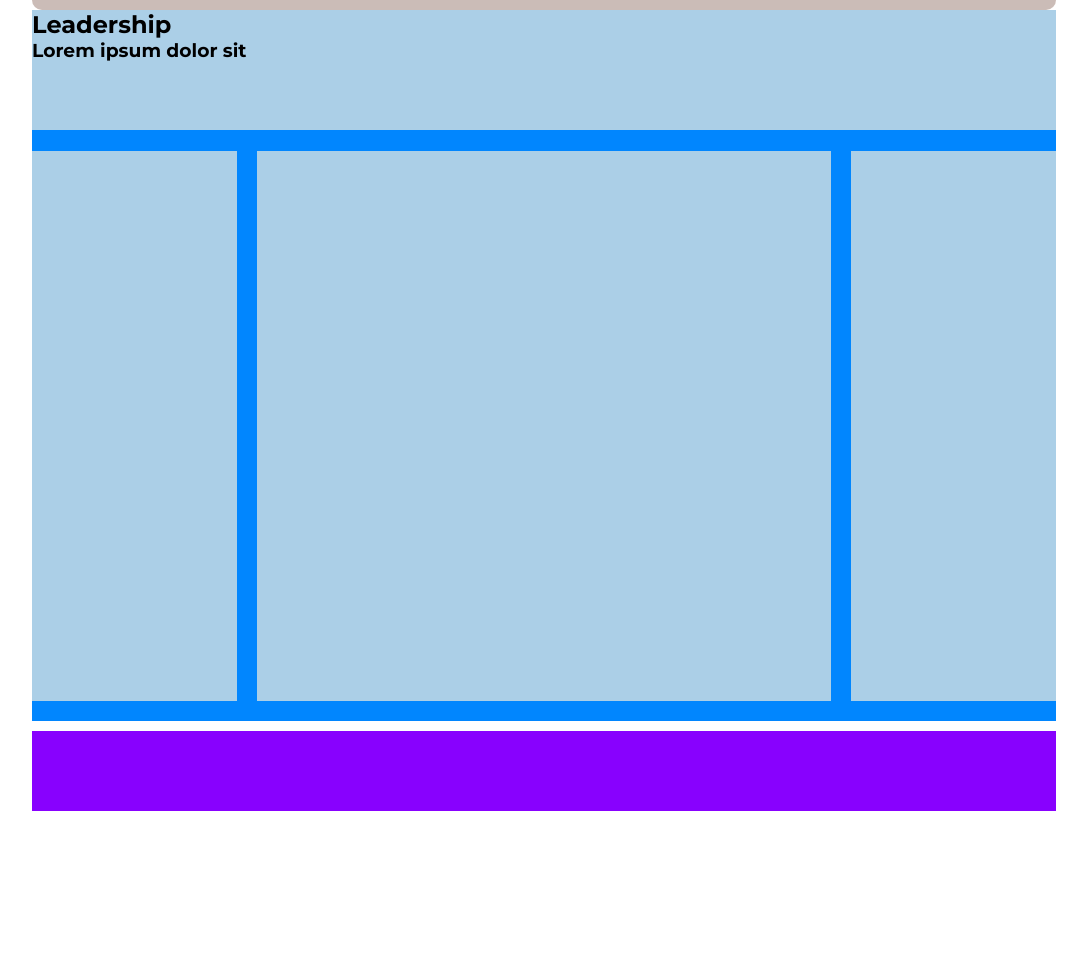
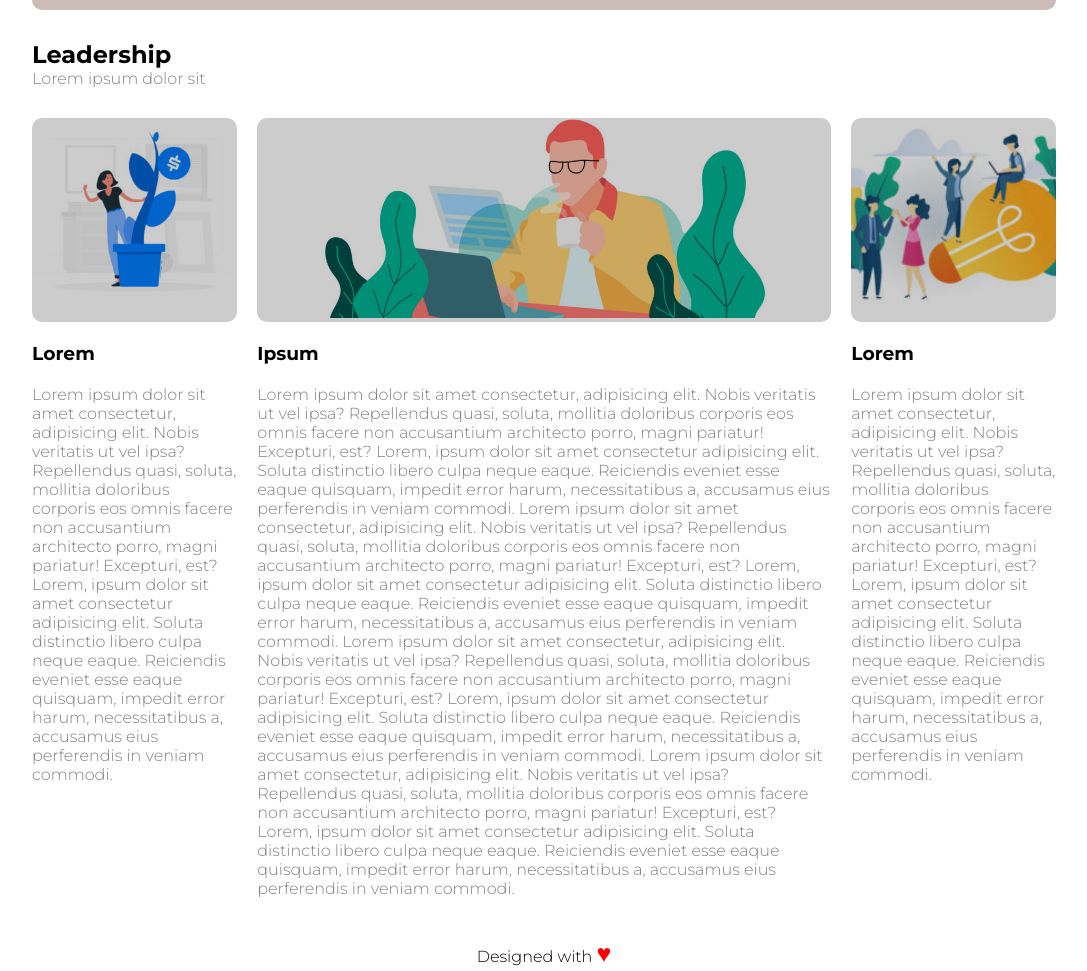
Before and after one commit to Alebacce/htmlcss-wp, a plain HTML site: page index.html in a window 1280 px wide. Shown: the part 766-1737 px from the top of the page, without its empty margins (96-1183 px from the left). Before the commit the page ends 1607 px from the top, so only its background shows below. Drawn offline with Linux system fonts and the light colour scheme.

Commit message:
Rifinitura dettagli codice, esercizio completato nel complesso

```diff
--- a/css/style.css
+++ b/css/style.css
@@ -18,6 +18,22 @@
     font-family: "Montserrat", Arial, Helvetica, sans-serif;
 }
 
+.layover {
+    background-color: rgba(0, 0, 0, 0.2);
+    width: 100%;
+    height: 100%;
+    border-radius: 10px;
+
+    position: absolute;
+    top: 0;
+    left: 0;
+}
+
+.text-color-gray {
+    font-size: 16px;
+    color: #808080;
+    font-weight: 300;
+}
 /* HEADER */
 .header .logo{
     width: 150px;
@@ -52,17 +68,6 @@
     border-radius: 10px;
 }
 
-.layover {
-    background-color: rgba(0, 0, 0, 0.2);
-    width: 100%;
-    height: 100%;
-    border-radius: 10px;
-
-    position: absolute;
-    top: 0;
-    left: 0;
-}
-
 .banner-text {
     position: absolute;
     bottom: 10%;
@@ -77,22 +82,12 @@
     font-weight: 300;
 }
 /* FLOAT PART */
-.section-main-content {
-    background-color: #0186fe;
-}
-
-.bg-content-color {
-    background-color: #abcfe7;
-}
-
-.main-content-upper-banner {
-    height: 120px;
+.main-content-title {
+    padding: 30px 0 30px 0;
 }
 
 .col {
     float: left;
-    height: 550px;
-    margin: 2% 0;
 }
 
 .col-side {
@@ -105,9 +100,27 @@
     margin-right: 2%;
 }
 
+.col-img {
+    position: relative;
+}
+
+.col-img img {
+    height: 200px;
+    width: 100%;
+    object-fit: cover;
+    border-radius: 10px;
+}
+
+.col h3 {
+    padding: 20px 0 20px 0;
+}
 /* FOOTER */
 .footer {
-    height: 80px;
-    background-color: #8801fe;
-    margin-top: 10px;
+    text-align: center;
+    margin-top: 40px;
 }
+
+.heart {
+    font-size: 25px;
+    color: red;
+}
--- a/index.html
+++ b/index.html
@@ -71,13 +71,75 @@
             </section>
 
             <section class="section-main-content clearfix">
-                <div class="main-content-upper-banner bg-content-color">
+                <div class="main-content-title">
                     <h2>Leadership</h2>
-                    <h3>Lorem ipsum dolor sit</h3>
+                    <h5 class="text-color-gray">Lorem ipsum dolor sit</h5>
                 </div>
-                <div class="col col-side bg-content-color"></div>
-                <div class="col col-center bg-content-color"></div>
-                <div class="col col-side bg-content-color"></div>
+                <div class="col col-side">
+                    <div class="col-img">
+                        <img src="img/img-1.jpg" alt="Growing">
+                        <div class="layover"></div>
+                    </div>
+                    <h3>Lorem</h3>
+                    <p class="text-color-gray">
+                        Lorem ipsum dolor sit amet consectetur, adipisicing elit. Nobis veritatis ut vel ipsa?
+                        Repellendus quasi, soluta, mollitia doloribus corporis eos omnis facere non accusantium
+                        architecto porro, magni pariatur! Excepturi, est?
+                        Lorem, ipsum dolor sit amet consectetur adipisicing elit. Soluta distinctio libero culpa neque
+                        eaque. Reiciendis eveniet esse eaque quisquam, impedit error harum, necessitatibus a, accusamus
+                        eius perferendis in veniam commodi.
+                    </p>
+                </div>
+
+                <div class="col col-center">
+                    <div class="col-img">
+                        <img src="img/banner-2.jpg" alt="Man looking at a PC">
+                        <div class="layover"></div>
+                    </div>
+                    <h3>Ipsum</h3>
+                    <p class="text-color-gray">
+                        Lorem ipsum dolor sit amet consectetur, adipisicing elit. Nobis veritatis ut vel ipsa?
+                        Repellendus quasi, soluta, mollitia doloribus corporis eos omnis facere non accusantium
+                        architecto porro, magni pariatur! Excepturi, est?
+                        Lorem, ipsum dolor sit amet consectetur adipisicing elit. Soluta distinctio libero culpa neque
+                        eaque. Reiciendis eveniet esse eaque quisquam, impedit error harum, necessitatibus a, accusamus
+                        eius perferendis in veniam commodi. Lorem ipsum dolor sit amet consectetur, adipisicing elit.
+                        Nobis veritatis ut vel ipsa?
+                        Repellendus quasi, soluta, mollitia doloribus corporis eos omnis facere non accusantium
+                        architecto porro, magni pariatur! Excepturi, est?
+                        Lorem, ipsum dolor sit amet consectetur adipisicing elit. Soluta distinctio libero culpa neque
+                        eaque. Reiciendis eveniet esse eaque quisquam, impedit error harum, necessitatibus a, accusamus
+                        eius perferendis in veniam commodi. Lorem ipsum dolor sit amet consectetur, adipisicing elit.
+                        Nobis veritatis ut vel ipsa?
+                        Repellendus quasi, soluta, mollitia doloribus corporis eos omnis facere non accusantium
+                        architecto porro, magni pariatur! Excepturi, est?
+                        Lorem, ipsum dolor sit amet consectetur adipisicing elit. Soluta distinctio libero culpa neque
+                        eaque. Reiciendis eveniet esse eaque quisquam, impedit error harum, necessitatibus a, accusamus
+                        eius perferendis in veniam commodi.
+                        Lorem ipsum dolor sit amet consectetur, adipisicing elit. Nobis veritatis ut vel ipsa?
+                        Repellendus quasi, soluta, mollitia doloribus corporis eos omnis facere non accusantium
+                        architecto porro, magni pariatur! Excepturi, est?
+                        Lorem, ipsum dolor sit amet consectetur adipisicing elit. Soluta distinctio libero culpa neque
+                        eaque. Reiciendis eveniet esse eaque quisquam, impedit error harum, necessitatibus a, accusamus
+                        eius perferendis in veniam commodi.
+                    </p>
+                </div>
+                <div class="col col-side">
+                    <div class="col-img">
+                        <img src="img/img-3.jpg" alt="Community with ideas">
+                        <div class="layover"></div>
+                    </div>
+                    <h3>Lorem</h3>
+                    <p class="text-color-gray">
+                        Lorem ipsum dolor sit amet consectetur, adipisicing elit. Nobis veritatis ut vel ipsa?
+                        Repellendus quasi, soluta, mollitia doloribus corporis eos omnis facere non accusantium
+                        architecto porro, magni pariatur! Excepturi, est?
+                        Lorem, ipsum dolor sit amet consectetur adipisicing elit. Soluta distinctio libero culpa neque
+                        eaque. Reiciendis eveniet esse eaque quisquam, impedit error harum, necessitatibus a, accusamus
+                        eius perferendis in veniam commodi.
+                    </p>
+                </div>
+
             </section>
         </main>
         <!-- END MAIN -->
@@ -88,7 +150,9 @@
 
             </div>
         </footer>
-
+        <div class="footer">
+            Designed with <span class="heart">&hearts;</span>
+        </div>
         <!-- END FOOTER -->
     </div>
     <!-- CLOSE PAGE WRAP -->
```
